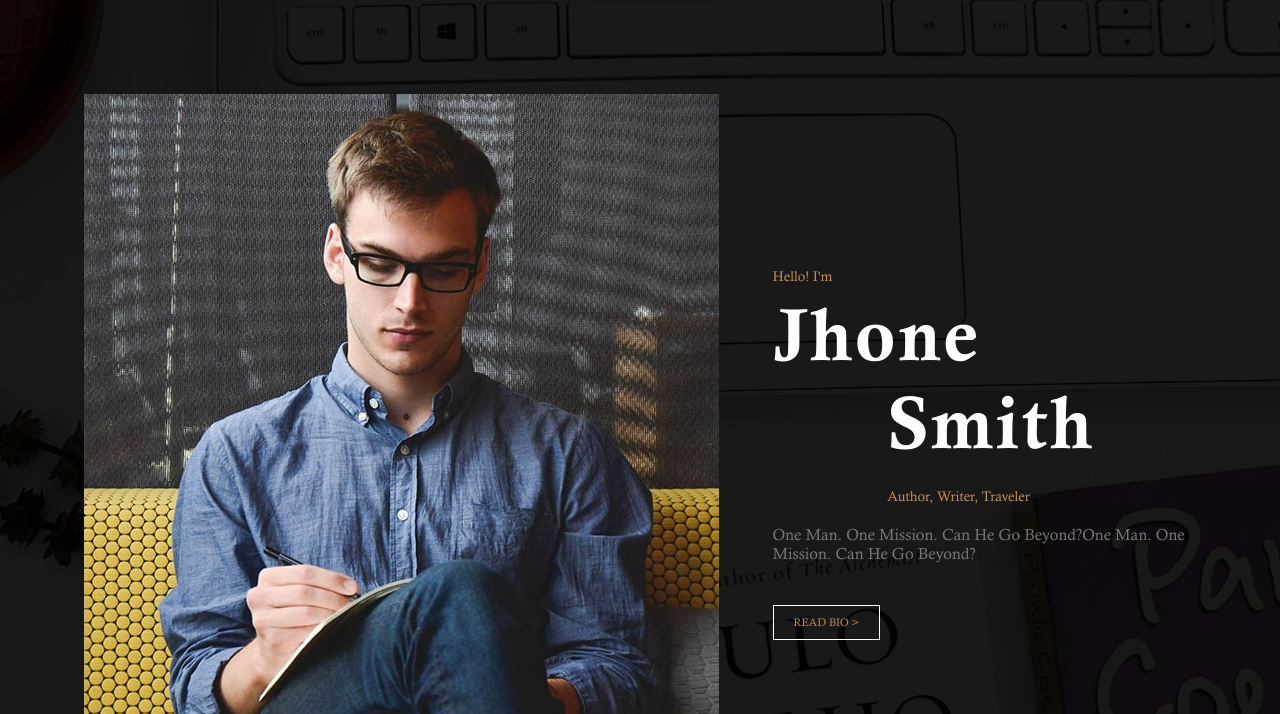
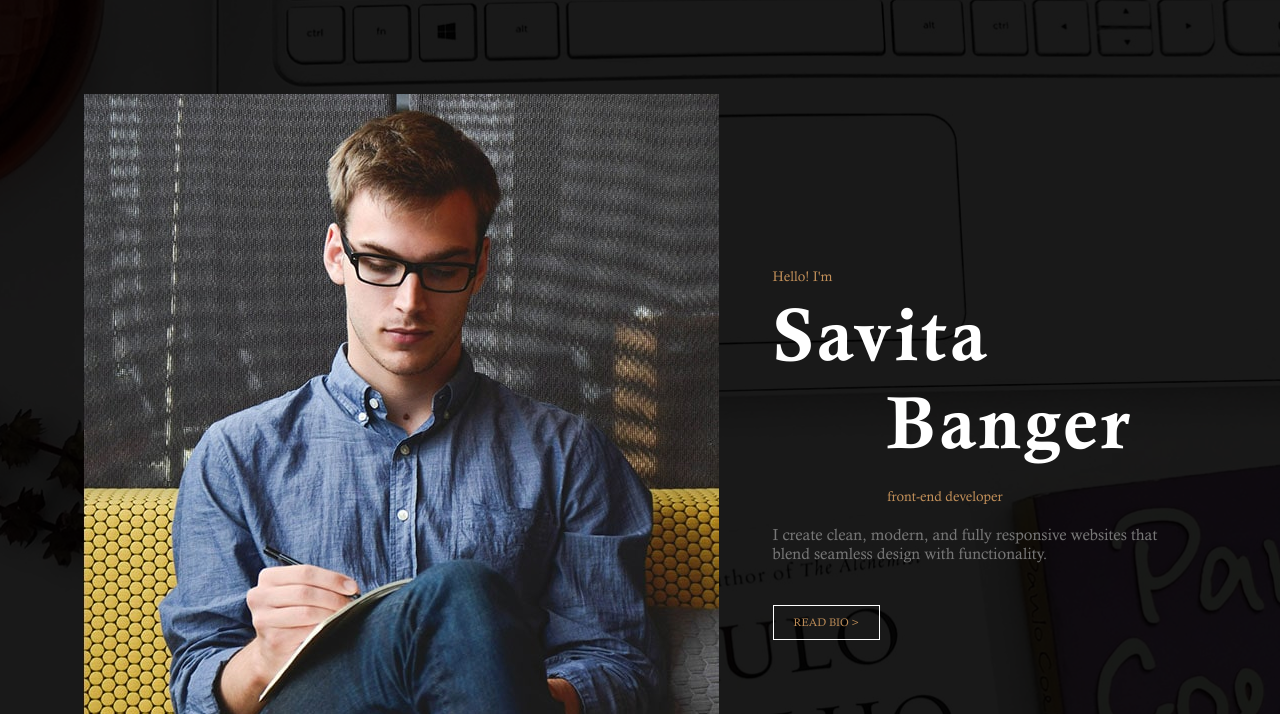
Before and after one commit to SavitaBanger/portfolio, a plain HTML site: page index.html in a window 1280 px wide. Shown: the part 86-800 px from the top of the page. Drawn offline with Linux system fonts and the light colour scheme.

Commit message:
banner changes index.html

```diff
--- a/index.html
+++ b/index.html
@@ -53,13 +53,14 @@
 			<div class="top-banner__text">
 				<div class="top-banner__text-up">
 					<span class="brand-span">Hello! I'm</span>
-					<h2 class="top-banner__h2">Jhone</h2>
+					<h2 class="top-banner__h2">Savita</h2>
 				</div>
 				<div class="top-banner__text-down">
-					<h2 class="top-banner__h2">Smith</h2>
-					<span class="brand-span">Author, Writer, Traveler</span>
+					<h2 class="top-banner__h2">Banger</h2>
+					<span class="brand-span">front-end developer</span>
 				</div>
-				<p>One Man. One Mission. Can He Go Beyond?One Man. One Mission. Can He Go Beyond?</p>
+				<p>I create clean, modern, and fully responsive websites that blend seamless design with
+          functionality.</p>
 				<a href="#" class="brand-button">Read bio > </a>
 			</div>
 		</div>
```
